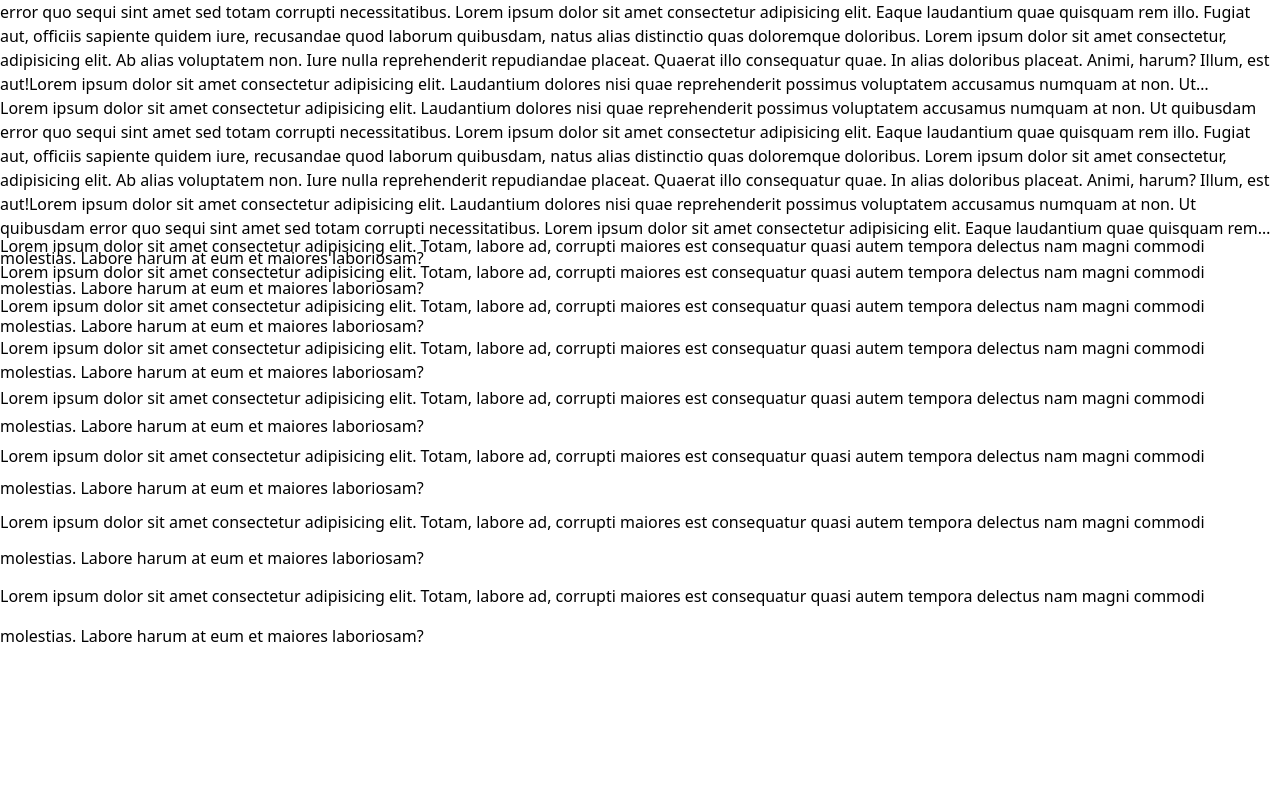
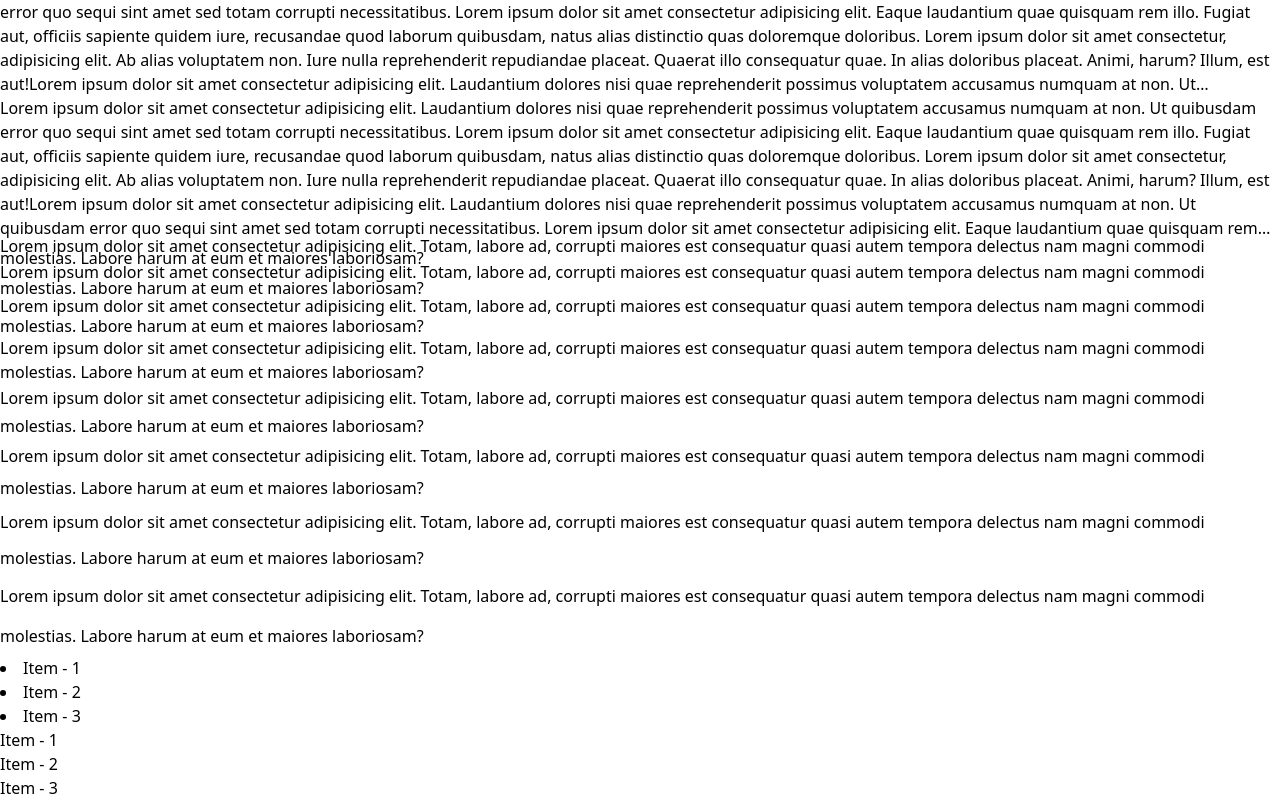
Before and after one commit to Emam-Bokhari/TailwindCss, a website built with Vite: page index.html in a window 1280 px wide. Shown: the part 1757-2557 px from the top of the page. Before the commit the page ends 2413 px from the top, so only its background shows below. Built offline with nearby package versions, Linux system fonts and the light colour scheme.

Commit message:
style(list-position): implemented list-position with examples

```diff
--- a/index.html
+++ b/index.html
@@ -380,5 +380,16 @@
       corrupti maiores est consequatur quasi autem tempora delectus nam magni
       commodi molestias. Labore harum at eum et maiores laboriosam?
     </p>
+    <!-- list style position -->
+    <ul class="list-inside list-disc">
+      <li>Item - 1</li>
+      <li>Item - 2</li>
+      <li>Item - 3</li>
+    </ul>
+    <ul class="list-outside list-disc">
+      <li>Item - 1</li>
+      <li>Item - 2</li>
+      <li>Item - 3</li>
+    </ul>
   </body>
 </html>
```
